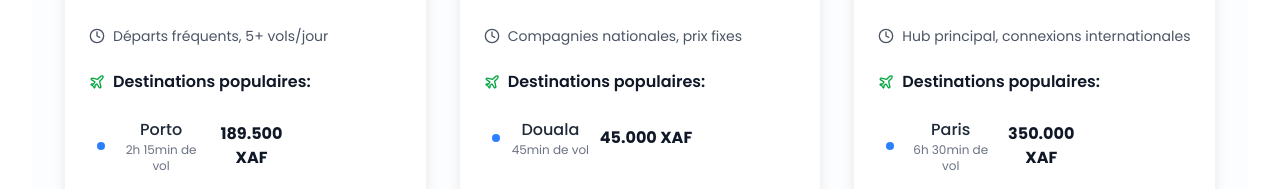
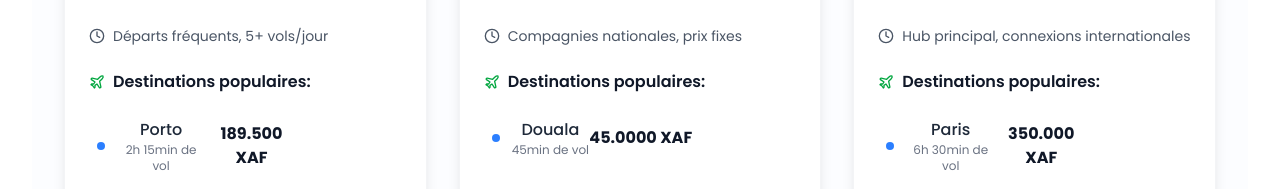
Before and after one commit to stephanezoa/Expedia-Global-Bush-Front, a React (Vite) app: page / in a window 1280 px wide. Shown: the part 4200-4389 px from the top of the page. Built offline with nearby package versions, Linux system fonts and the light colour scheme.

Commit message:
pb deloyement

```diff
--- a/src/components/vols/VolsPopulaire.jsx
+++ b/src/components/vols/VolsPopulaire.jsx
@@ -182,7 +182,7 @@ export default function VolsPopulaire() {
     {
       ville: "Yaoundé (YAO)",
       destinations: [
-        { nom: "Douala", prix: "45.000 XAF", duree: "45min" },
+        { nom: "Douala", prix: "45.0000 XAF", duree: "45min" },
         { nom: "Garoua", prix: "65.000 XAF", duree: "1h 15min" },
         { nom: "Maroua", prix: "75.000 XAF", duree: "1h 30min" },
         { nom: "Bafoussam", prix: "55.000 XAF", duree: "1h" },
```
